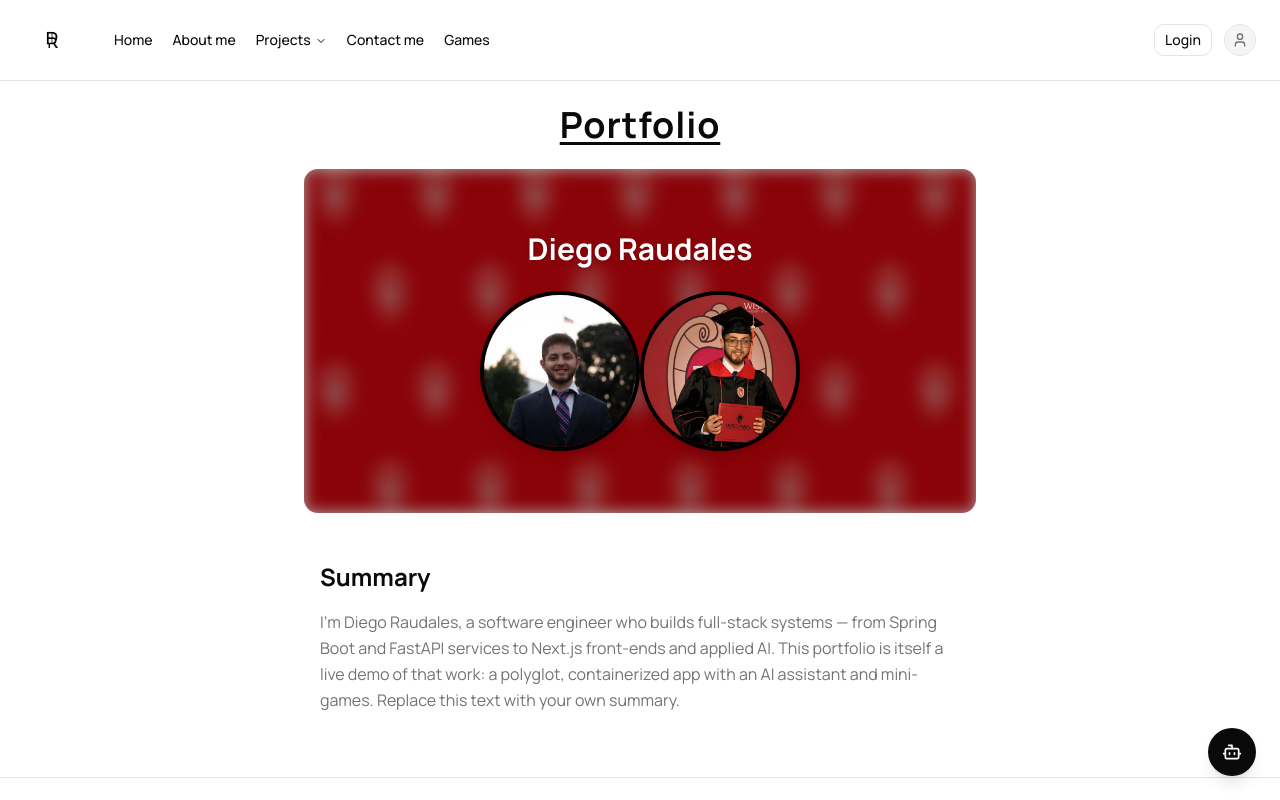
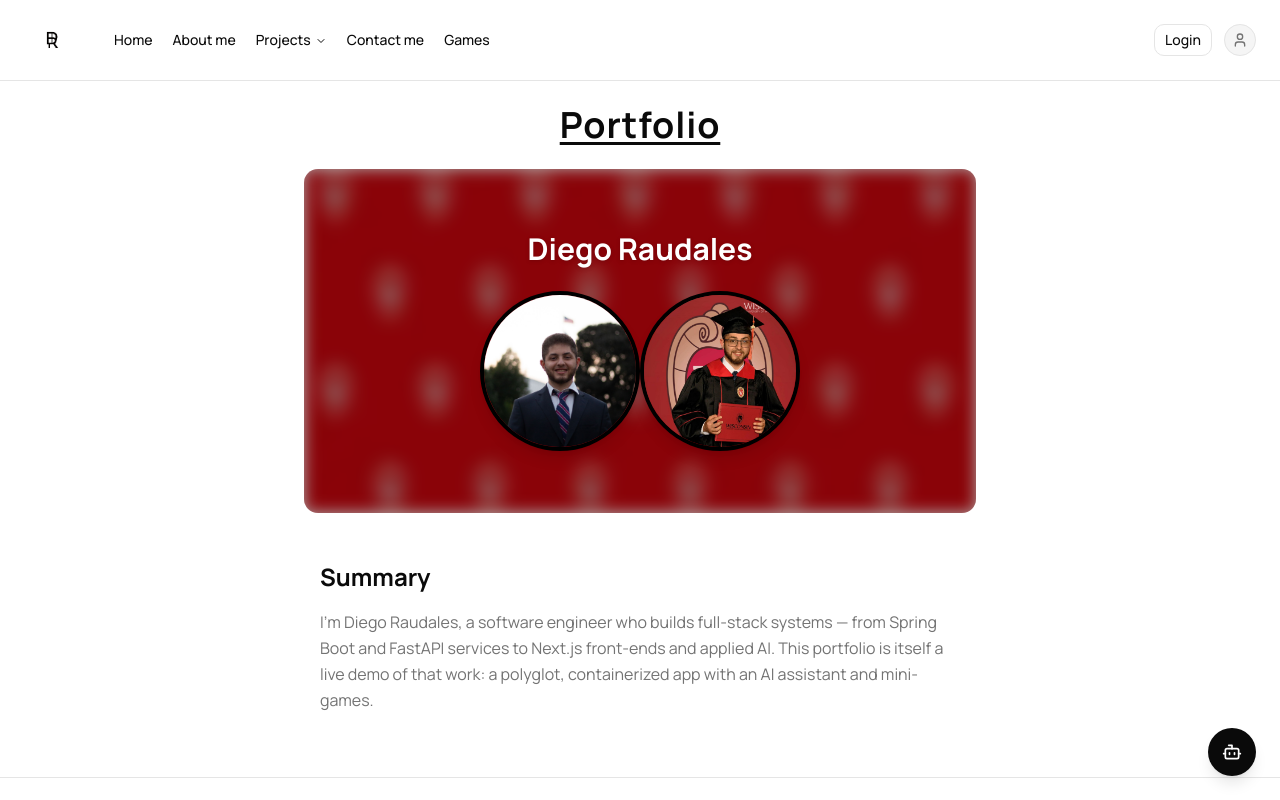
Before and after one commit to draudalesmontes-code/portfolio, a Next.js app in the folder frontend/: page / in a window 1280 px wide. Shown: the top 800 px of the page. Built offline with nearby package versions, Linux system fonts and the light colour scheme; no server answers.

Commit message:
added file

```diff
--- a/frontend/app/page.tsx
+++ b/frontend/app/page.tsx
@@ -27,7 +27,7 @@ export default function Home() {
           I&apos;m Diego Raudales, a software engineer who builds full-stack systems — from Spring
           Boot and FastAPI services to Next.js front-ends and applied AI. This portfolio is itself a
           live demo of that work: a polyglot, containerized app with an AI assistant and mini-games.
-          Replace this text with your own summary.
+
         </p>
       </section>
     </div>
```
